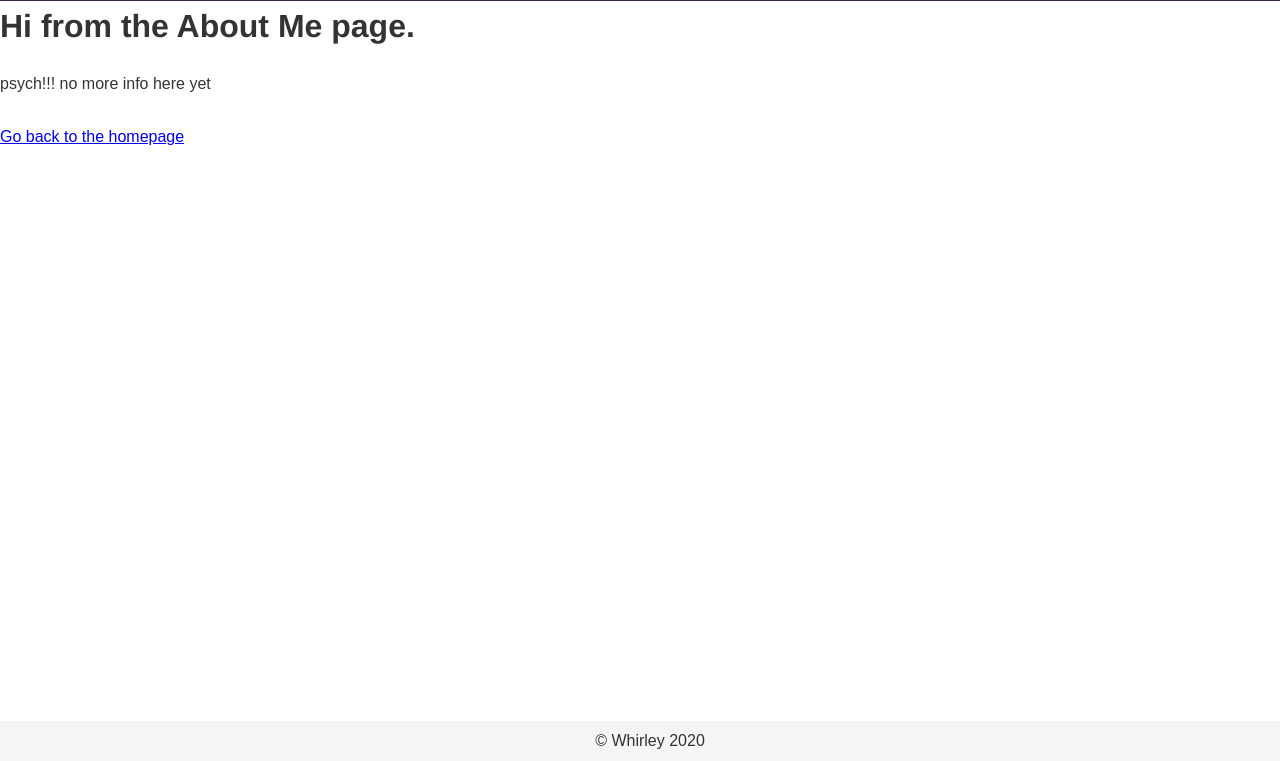
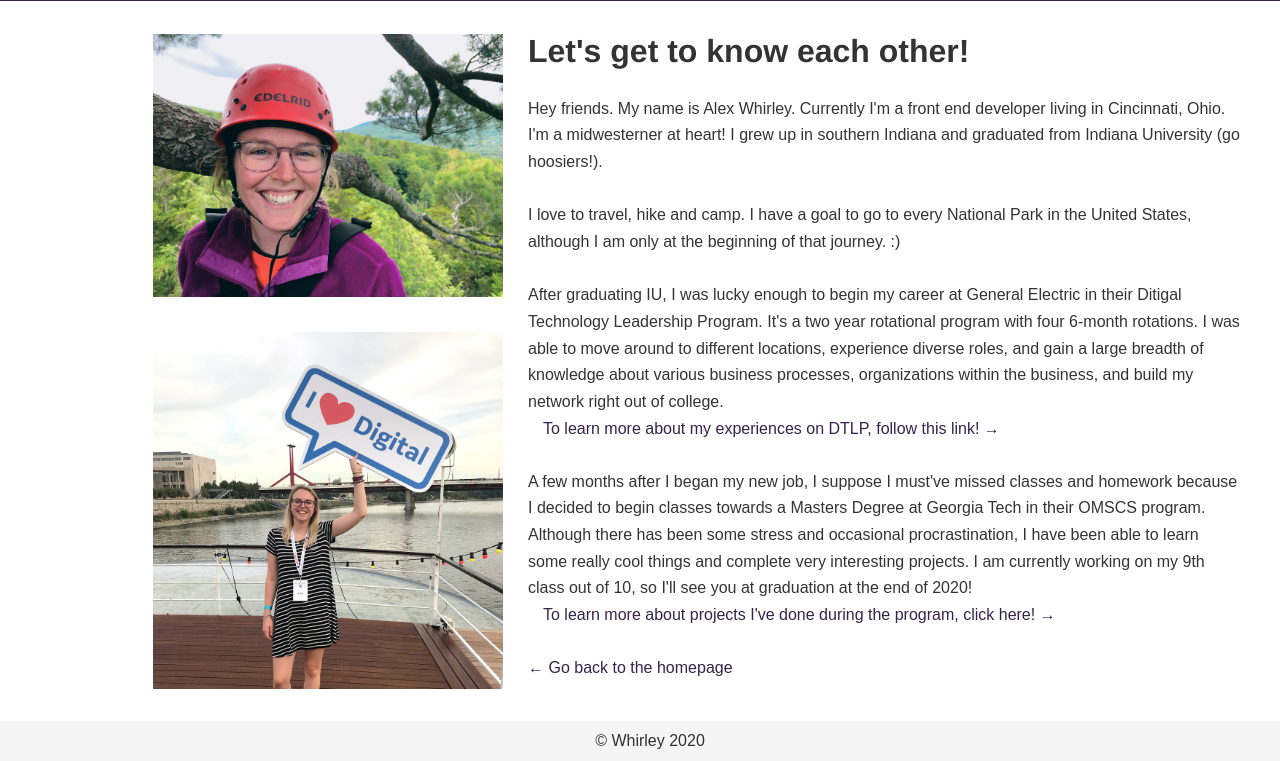
Before and after one commit to awhirley/gatsby-site, a Gatsby site: page /about in a window 1280 px wide. Shown: the part 39-800 px from the top of the page. Built offline with nearby package versions, Linux system fonts and the light colour scheme; Gatsby itself is replaced by a stand-in of ours.

Commit message:
updated about page and breadcrumbs

```diff
--- a/src/components/main.css
+++ b/src/components/main.css
@@ -61,6 +61,42 @@ code {
     background: #37234a;
 }
 
+
+/* about page */
+
+.about-grid {
+    display: grid;
+    grid-column-gap: 25px;
+    grid-template-columns: 10% 350px auto 15px;
+    grid-template-rows: 25px auto;
+    overflow: hidden;
+    height: 85vh;
+}
+
+.about-image {
+    grid-column: 2 / span 1;
+    grid-row: 2 / span 1;
+    overflow-y: scroll;
+}
+
+.about-image::-webkit-scrollbar {
+    display: none;
+}
+
+.about-text {
+    grid-column: 3 / span 1;
+    grid-row: 2 / span 1;
+    overflow-y: scroll;
+}
+
+.about-text::-webkit-scrollbar {
+    display: none;
+}
+
+.left-space {
+    margin-left: 15px;
+}
+
 /* header */
 
 .header-style {
--- a/src/pages/about.js
+++ b/src/pages/about.js
@@ -5,12 +5,69 @@ import { Link } from "gatsby"
 import Layout from "../components/layout"
 import SEO from "../components/seo"
 
+import "../components/main.css"
+
+import AustinImage from "../images/austin.jpg"
+import BearImage from "../images/bear.jpg"
+import DigitalImage from "../images/digital.jpg"
+import GrandCanyonImage from "../images/grandcanyon.jpg"
+import HarryPotterImage from "../images/harrypotter.jpg"
+import PragueImage from "../images/prague.jpg"
+import SnowImage from "../images/snow.jpg"
+import ZionImage from "../images/zion.jpeg"
+import ZiplineImage from "../images/zipline.jpg"
+
 const SecondPage = () => (
   <Layout>
     <SEO title="Page two" />
-    <h1>Hi from the About Me page.</h1>
-    <p>psych!!! no more info here yet</p>
-    <Link to="/">Go back to the homepage</Link>
+    <div class="overflow">
+      <div class='about-grid'>
+        <div class="about-image">
+          <img src={ ZiplineImage }/>
+          <img src={ DigitalImage }/>
+          <img src={ SnowImage }/>
+          <img src={ GrandCanyonImage }/>
+          <img src={ HarryPotterImage }/>
+          <img src={ BearImage }/>
+          <img src={ PragueImage }/>
+          <img src={ AustinImage }/>
+          <img src={ SnowImage }/>
+          <img src={ ZionImage }/>
+        </div>
+
+        <div class="about-text">
+          <h1>Let's get to know each other!</h1>
+
+          <p>
+            Hey friends. My name is Alex Whirley. Currently I'm a front end developer living in Cincinnati, Ohio.
+            I'm a midwesterner at heart! I grew up in southern Indiana and graduated from Indiana University (go hoosiers!).
+          </p>
+
+          <p>
+            I love to travel, hike and camp. I have a goal to go to every National Park in the United States, although
+            I am only at the beginning of that journey. :)
+          </p>
+
+          <p>
+            After graduating IU, I was lucky enough to begin my career at General Electric in their Ditigal Technology Leadership Program.
+            It's a two year rotational program with four 6-month rotations. I was able to move around to different locations,
+            experience diverse roles, and gain a large breadth of knowledge about various business processes,
+            organizations within the business, and build my network right out of college. <br />
+            <a href="/dtlp/" class='menu-link left-space'>To learn more about my experiences on DTLP, follow this link! &rarr;</a>
+          </p>
+
+          <p>
+            A few months after I began my new job, I suppose I must've missed classes and homework because I decided to begin
+            classes towards a Masters Degree at Georgia Tech in their OMSCS program. Although there has been some stress and occasional procrastination,
+            I have been able to learn some really cool things and complete very interesting projects.
+            I am currently working on my 9th class out of 10, so I'll see you at graduation at the end of 2020! <br />
+            <a href="/projects/" class='menu-link left-space'>To learn more about projects I've done during the program, click here! &rarr;</a>
+          </p>
+
+          <a href="/" class='menu-link'>&larr; Go back to the homepage</a>
+        </div>
+      </div>
+    </div>
   </Layout>
 )
 
--- a/src/pages/projects.js
+++ b/src/pages/projects.js
@@ -10,6 +10,8 @@ const ProjectsPage = () => (
     <SEO title="projects" />
     <h1>Hi from the Projects page.</h1>
     <p>psych!!! no more info here yet</p>
+    <a href="/" class='menu-link'>&larr; back home</a><br />
+    <a href="/about/" class='menu-link'>&larr; back to the About page</a>
   </Layout>
 )
 
```
Also changed, not shown: src/pages/dtlp.js (added, +17 -0 lines), src/pages/index.js (+4 -4 lines).
